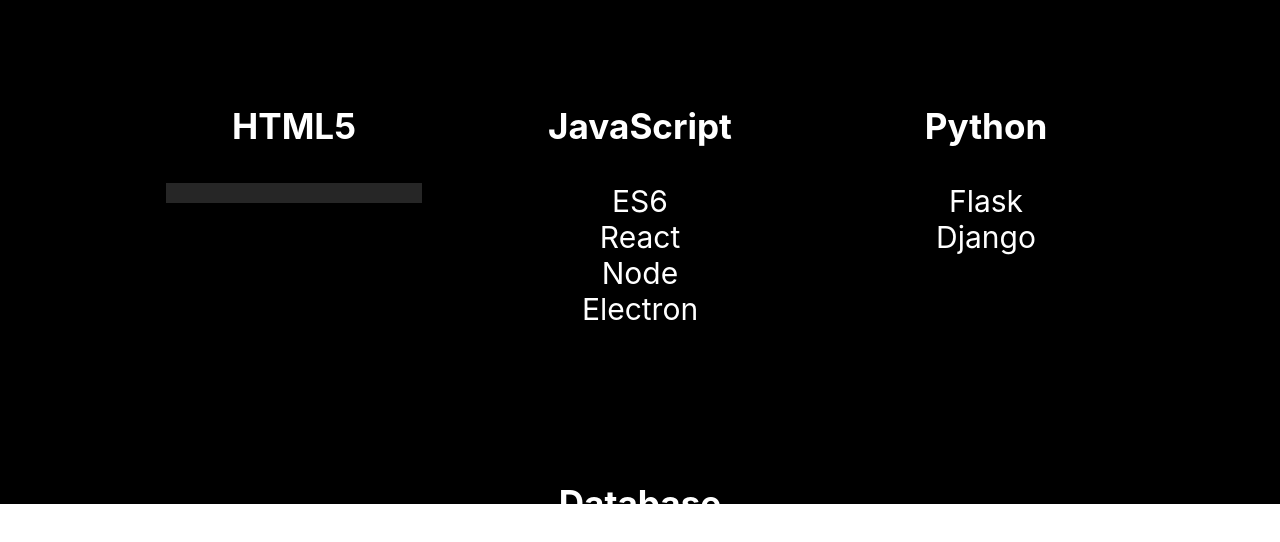
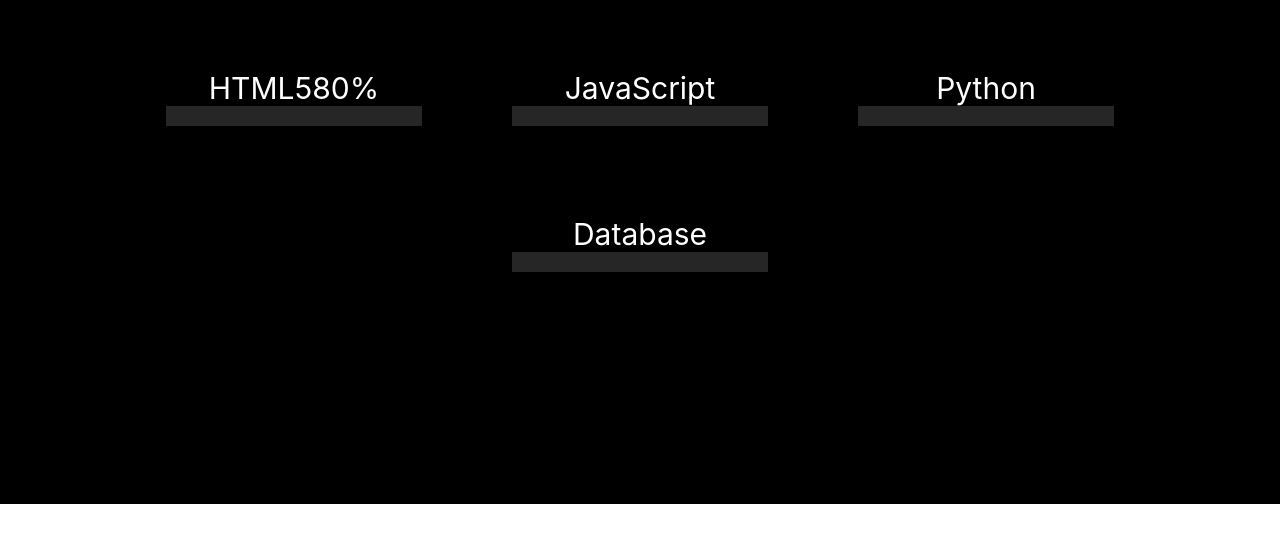
Before and after one commit to Danhayes3008/react-portfolio, a React (Create React App) app: page / in a window 1280 px wide. Shown: the part 1092-1634 px from the top of the page. Built offline with nearby package versions, Linux system fonts and the light colour scheme.

Commit message:
setup the progress bars and the new layout for my skills section

```diff
--- a/src/components/skills/Skills.js
+++ b/src/components/skills/Skills.js
@@ -8,34 +8,37 @@ const Skills = () => {
       </div>
       <div className="skill">
         <div className="subjects">
-          <h3>HTML5</h3>
+          <div>
+            <span>HTML5</span>
+            <span>80%</span>
+          </div>
           <div className="progressbar">
             <div className="html"></div>
           </div>
         </div>
         <div className="subjects">
-          <h3>JavaScript</h3>
-          <ul>
-            <li>ES6</li>
-            <li>React</li>
-            <li>Node</li>
-            <li>Electron</li>
-          </ul>
+          <div>
+            <span>JavaScript</span>
+          </div>
+          <div className="progressbar">
+            <div className="JavaScript"></div>
+          </div>
         </div>
         <div className="subjects">
-          <h3>Python</h3>
-          <ul>
-            <li>Flask</li>
-            <li>Django</li>
-          </ul>
+          <div>
+            <span>Python</span>
+          </div>
+          <div className="progressbar">
+            <div className="Python"></div>
+          </div>
         </div>
         <div className="subjects">
-          <h3>Database</h3>
-          <ul>
-            <li>SQLite3</li>
-            <li>MongoDB</li>
-            <li>JSON</li>
-          </ul>
+          <div>
+            <span>Database</span>
+          </div>
+          <div className="progressbar">
+            <div className="Database"></div>
+          </div>
         </div>
       </div>
     </div>
```
